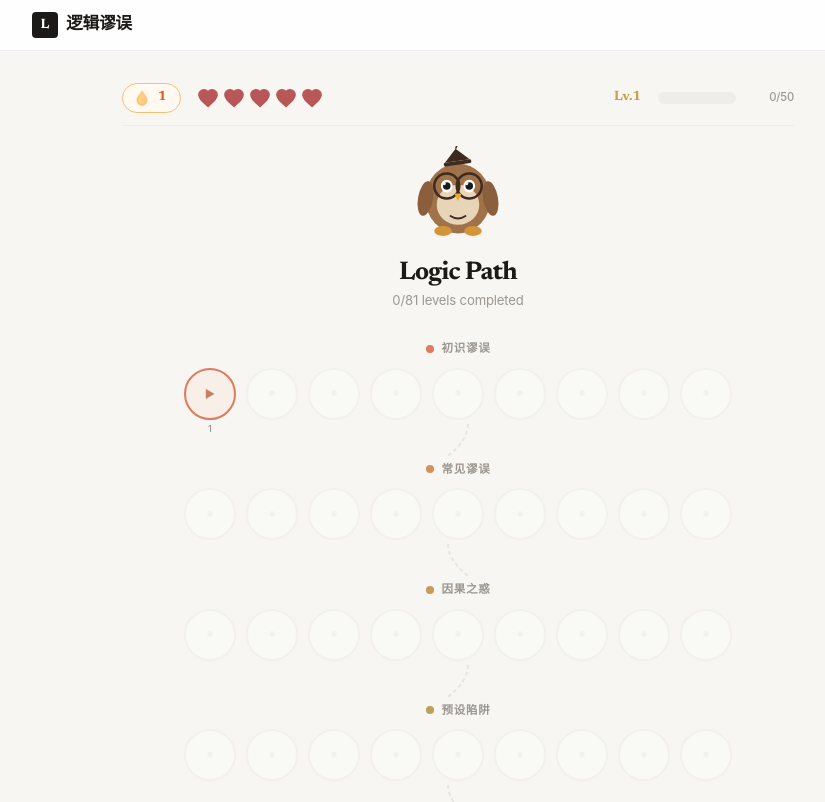
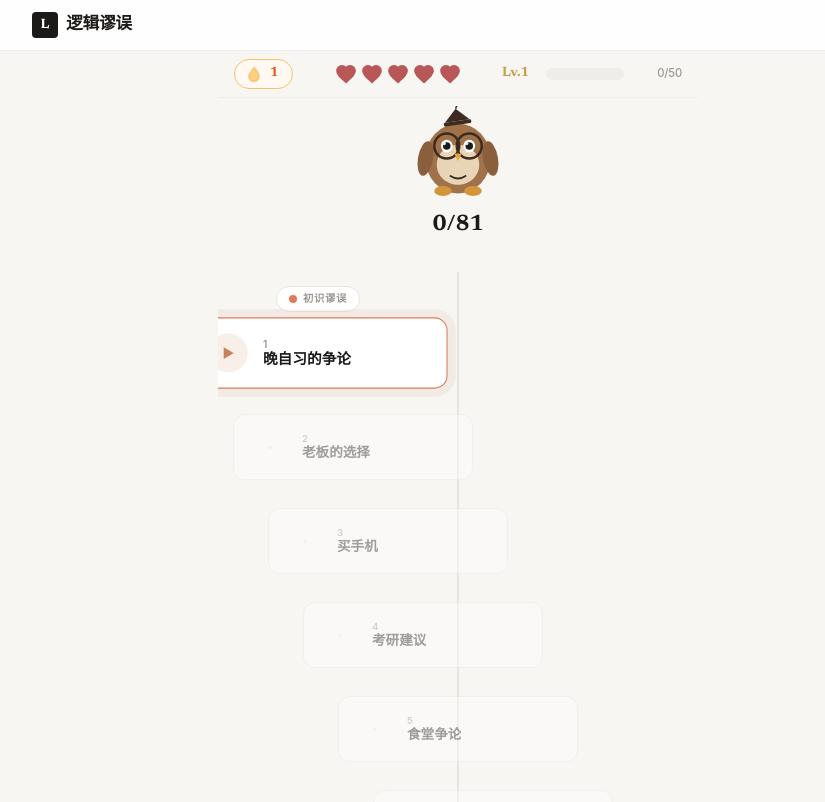
Before and after one commit to haoooowa/philosophy-game, a React (Vite) app: page / in a window 1280 px wide. Shown: the top 802 px of the page, without its empty margins (182-1007 px from the left). Built offline with nearby package versions, Linux system fonts and the light colour scheme.

Commit message:
Duolingo-style scrolling path: only show nearby levels

```diff
--- a/src/components/GamePath/PathView.module.css
+++ b/src/components/GamePath/PathView.module.css
@@ -1,7 +1,10 @@
-.wrapper {
-  max-width: 720px;
+.outer {
+  display: flex;
+  flex-direction: column;
+  height: 100vh;
+  max-width: 480px;
   margin: 0 auto;
-  padding: 20px 24px 64px;
+  overflow: hidden;
 }
 
 /* Top bar */
@@ -9,66 +12,98 @@
   display: flex;
   justify-content: space-between;
   align-items: center;
-  padding: 12px 0;
-  margin-bottom: 20px;
+  padding: 8px 16px;
+  gap: 10px;
   border-bottom: 1px solid var(--color-border-light);
+  flex-shrink: 0;
 }
 
-.topLeft {
-  display: flex;
-  align-items: center;
-  gap: 16px;
-}
-
-.topRight {
-  display: flex;
-  align-items: center;
-}
-
-/* Owl area */
+/* Owl */
 .owlArea {
   display: flex;
   justify-content: center;
-  margin-bottom: 12px;
-  min-height: 100px;
+  padding: 8px 0;
+  min-height: 50px;
+  flex-shrink: 0;
 }
 
-/* Summary */
-.summary {
+/* Progress header */
+.progressHeader {
   text-align: center;
-  margin-bottom: 28px;
+  padding: 4px 0 8px;
+  flex-shrink: 0;
 }
 
-.title {
-  font-size: 1.6rem;
-  letter-spacing: -0.03em;
-  margin-bottom: 2px;
+.progressCount {
+  font-family: var(--font-serif);
+  font-size: 1.4rem;
+  font-weight: 700;
+  color: var(--color-text);
 }
 
-.sub {
-  font-size: 0.82rem;
-  color: var(--color-text-muted);
+/* Scrollable path */
+.scrollContainer {
+  flex: 1;
+  overflow-y: auto;
+  overflow-x: hidden;
+  padding: 20px 0 40vh;
+  scroll-behavior: smooth;
+  -ms-overflow-style: none;
+  scrollbar-width: none;
 }
 
-/* Path container */
-.pathContainer {
+.scrollContainer::-webkit-scrollbar {
+  display: none;
+}
+
+.pathTrack {
+  position: relative;
   display: flex;
   flex-direction: column;
   align-items: center;
+  padding: 0 40px;
 }
 
-.chapterRow {
+/* Continuous vertical connector */
+.connectorLine {
+  position: absolute;
+  left: 50%;
+  top: 0;
+  bottom: 0;
+  width: 2px;
+  background: var(--color-border);
+  transform: translateX(-50%);
+  z-index: 0;
+}
+
+/* Node wrapper */
+.nodeWrapper {
   display: flex;
   flex-direction: column;
   align-items: center;
-  width: 100%;
+  position: relative;
+  z-index: 1;
+  transform: translateX(var(--node-offset, 0px));
+  transition: opacity 300ms ease, transform 400ms var(--ease-out-expo);
+  margin: 14px 0;
 }
 
-.chapterLabel {
+.nodeHidden {
+  opacity: 0.15;
+  pointer-events: none;
+  transform: translateX(var(--node-offset, 0px)) scale(0.6);
+}
+
+/* Chapter banner */
+.chapterBanner {
   display: flex;
   align-items: center;
-  gap: 8px;
-  margin-bottom: 10px;
+  gap: 6px;
+  margin-bottom: 8px;
+  padding: 4px 12px;
+  background: var(--color-bg-card);
+  border: 1px solid var(--color-border);
+  border-radius: 999px;
 }
 
 .chapterDot {
@@ -77,79 +112,99 @@
   border-radius: 50%;
 }
 
-.chapterName {
-  font-size: 0.72rem;
+.chapterLabel {
+  font-size: 0.65rem;
   font-weight: 600;
   text-transform: uppercase;
   letter-spacing: 0.06em;
   color: var(--color-text-muted);
 }
 
-/* Level nodes row */
-.levelRow {
-  display: flex;
-  gap: 10px;
-  flex-wrap: wrap;
-  justify-content: center;
-  max-width: 100%;
-}
-
-.reversed {
-  flex-direction: row-reverse;
-}
-
-/* Individual level node */
+/* Level node button */
 .node {
   display: flex;
-  flex-direction: column;
   align-items: center;
-  gap: 3px;
-  width: 52px;
-  height: 52px;
-  border-radius: 50%;
-  border: 2px solid var(--color-border);
+  gap: 14px;
+  width: 240px;
+  padding: 14px 18px;
+  border-radius: var(--radius-xl);
+  border: 1.5px solid var(--color-border);
   background: var(--color-bg-card);
-  transition: all 200ms var(--ease-out-expo);
+  transition: all 250ms var(--ease-out-expo);
   cursor: pointer;
-  position: relative;
-  justify-content: center;
+  text-align: left;
 }
 
 .node:hover:not(:disabled) {
-  transform: scale(1.12);
+  transform: scale(1.04);
+  border-color: var(--color-text);
 }
 
-.nodeInner {
+.node:disabled {
+  cursor: default;
+}
+
+/* Node inner icon */
+.nodeIcon {
+  font-family: var(--font-serif);
+  font-size: 1.1rem;
+  font-weight: 700;
+  width: 36px;
+  height: 36px;
   display: flex;
   align-items: center;
   justify-content: center;
-  width: 100%;
-  height: 100%;
-}
-
-.nodeStars {
-  font-family: var(--font-serif);
-  font-size: 0.85rem;
-  font-weight: 700;
-  color: var(--color-gold);
+  border-radius: 50%;
+  background: var(--color-bg-warm);
+  flex-shrink: 0;
 }
 
 .nodePlay {
-  font-size: 0.7rem;
+  font-size: 0.75rem;
   color: var(--color-accent);
+  width: 36px;
+  height: 36px;
+  display: flex;
+  align-items: center;
+  justify-content: center;
+  border-radius: 50%;
+  background: var(--color-accent-light);
+  flex-shrink: 0;
 }
 
-.nodeLock {
-  font-size: 0.45rem;
+.nodeDot {
+  font-size: 1.5rem;
   color: var(--color-border);
+  width: 36px;
+  height: 36px;
+  display: flex;
+  align-items: center;
+  justify-content: center;
+  flex-shrink: 0;
 }
 
+/* Node text label */
 .nodeLabel {
-  position: absolute;
-  bottom: -16px;
-  font-size: 0.58rem;
+  display: flex;
+  flex-direction: column;
+  min-width: 0;
+}
+
+.nodeNum {
+  font-size: 0.6rem;
   color: var(--color-text-muted);
-  font-weight: 500;
+  font-weight: 600;
+  letter-spacing: 0.04em;
+}
+
+.nodeTitle {
+  font-size: 0.85rem;
+  font-weight: 600;
+  color: var(--color-text);
+  line-height: 1.3;
+  white-space: nowrap;
+  overflow: hidden;
+  text-overflow: ellipsis;
 }
 
 /* Node states */
@@ -165,23 +220,37 @@
 
 .nodeCurrent {
   border-color: var(--color-accent);
-  background: var(--color-accent-light);
-  animation: nodePulse 2s var(--ease-out-expo) infinite;
+  background: var(--color-bg-card);
+  transform: scale(1.08);
+  animation: nodePulse 2.5s var(--ease-out-expo) infinite;
+}
+
+.nodeCurrent:hover:not(:disabled) {
+  transform: scale(1.12);
 }
 
 .nodeLocked {
-  opacity: 0.3;
-  cursor: not-allowed;
+  opacity: 0.4;
 }
 
 @keyframes nodePulse {
   0%, 100% { box-shadow: 0 0 0 0 rgba(196, 130, 94, 0); }
-  50% { box-shadow: 0 0 0 6px rgba(196, 130, 94, 0.15); }
+  50% { box-shadow: 0 0 0 8px rgba(196, 130, 94, 0.1); }
 }
 
-/* Connector between rows */
-.connector {
-  display: flex;
-  justify-content: center;
-  margin: 4px 0;
+@media (max-width: 480px) {
+  .outer {
+    max-width: 100%;
+  }
+
+  .node {
+    width: 200px;
+    padding: 12px 14px;
+    gap: 10px;
+  }
+
+  .topBar {
+    padding: 6px 10px;
+    gap: 6px;
+  }
 }
--- a/src/components/GamePath/PathView.tsx
+++ b/src/components/GamePath/PathView.tsx
@@ -1,4 +1,4 @@
-import { useMemo } from 'react';
+import { useMemo, useEffect, useRef } from 'react';
 import { ALL_LEVELS } from '../../data/levels';
 import { CHAPTERS } from '../../data/chapters';
 import { useGameStore } from '../../store/gameStore';
@@ -12,155 +12,169 @@ interface Props {
   onSelectLevel: (levelId: number) => void;
 }
 
-// Arrange 81 levels in a snake path: 9 chapters, each in a row that alternates direction
-function buildSnakePath() {
-  const rows: { chapterId: number; levels: typeof ALL_LEVELS }[] = [];
+// Build a single snake path: chapter rows alternate left-to-right / right-to-left
+function buildPath() {
+  const nodes: { levelId: number; chapterId: number; x: number; y: number }[] = [];
+  let y = 0;
+
   for (let ch = 1; ch <= 9; ch++) {
-    const chapterLevels = ALL_LEVELS.filter(l => l.chapter === ch);
-    // Even chapters go right-to-left for snake effect
-    if (ch % 2 === 0) chapterLevels.reverse();
-    rows.push({ chapterId: ch, levels: chapterLevels });
+    const levels = ALL_LEVELS.filter(l => l.chapter === ch);
+    const reversed = ch % 2 === 0;
+    const ordered = reversed ? [...levels].reverse() : levels;
+
+    ordered.forEach((level, i) => {
+      nodes.push({
+        levelId: level.id,
+        chapterId: ch,
+        x: i,        // column within the row (0-8)
+        y,           // row index
+      });
+    });
+    y++;
   }
-  return rows;
+  return nodes;
 }
 
 export default function PathView({ onSelectLevel }: Props) {
   const {
-    isLevelUnlocked, isLevelCompleted, getStars,
+    isLevelUnlocked, isLevelCompleted, getStars, progress,
     hearts, maxHearts, xp, playerLevel, getXPToNextLevel,
-    streak, owlMood, owlMessage,
-    setOwlMood,
+    streak, owlMood, owlMessage, setOwlMood,
   } = useGameStore();
 
-  const rows = useMemo(() => buildSnakePath(), []);
-  const completedCount = useMemo(
-    () => ALL_LEVELS.filter(l => isLevelCompleted(l.id)).length,
-    [isLevelCompleted]
-  );
+  const pathNodes = useMemo(() => buildPath(), []);
+  const scrollRef = useRef<HTMLDivElement>(null);
+  const currentRef = useRef<HTMLDivElement>(null);
+
+  // Find the first uncompleted level as "current"
+  const currentLevelId = useMemo(() => {
+    const firstUncompleted = ALL_LEVELS.find(l => !isLevelCompleted(l.id) && isLevelUnlocked(l.id));
+    return firstUncompleted?.id ?? progress.currentLevel;
+  }, [progress.currentLevel, isLevelCompleted, isLevelUnlocked]);
+
+  // Auto-scroll to current level
+  useEffect(() => {
+    if (currentRef.current && scrollRef.current) {
+      const container = scrollRef.current;
+      const el = currentRef.current;
+      const offset = el.offsetTop - container.clientHeight / 2 + el.clientHeight / 2;
+      container.scrollTo({ top: offset, behavior: 'smooth' });
+    }
+  }, [currentLevelId]);
 
   const handleLevelClick = (levelId: number) => {
     if (!isLevelUnlocked(levelId)) return;
     if (hearts <= 0) {
-      setOwlMood('sad', 'No hearts left! Wait or refill.');
+      setOwlMood('sad', 'No hearts left!');
       return;
     }
     onSelectLevel(levelId);
   };
 
+  const completedCount = ALL_LEVELS.filter(l => isLevelCompleted(l.id)).length;
+
   return (
-    <div className={styles.wrapper}>
-      {/* Top bar with stats */}
+    <div className={styles.outer}>
+      {/* Top bar */}
       <div className={styles.topBar}>
-        <div className={styles.topLeft}>
         <StreakBadge days={streak} />
         <HeartsBar maxHearts={maxHearts} currentHearts={hearts} />
-        </div>
-        <div className={styles.topRight}>
         <XPDisplay xp={xp} level={playerLevel} xpToNext={getXPToNextLevel()} />
       </div>
+
+      {/* Owl */}
+      <div className={styles.owlArea}>
+        <OwlMascot mood={owlMood} size="md" message={owlMessage || undefined} />
       </div>
 
-      {/* Owl mascot area */}
-      <div className={styles.owlArea}>
-        <OwlMascot
-          mood={owlMood}
-          size="md"
-          message={owlMessage || undefined}
-          speaking={!!owlMessage}
-        />
+      {/* Progress header */}
+      <div className={styles.progressHeader}>
+        <span className={styles.progressCount}>{completedCount}/81</span>
       </div>
 
-      {/* Progress summary */}
-      <div className={styles.summary}>
-        <h1 className={styles.title}>Logic Path</h1>
-        <p className={styles.sub}>{completedCount}/81 levels completed</p>
-      </div>
+      {/* Scrollable path */}
+      <div className={styles.scrollContainer} ref={scrollRef}>
+        <div className={styles.pathTrack}>
+          {/* Continuous vertical connector line */}
+          <div className={styles.connectorLine} />
 
-      {/* Snake path */}
-      <div className={styles.pathContainer}>
-        {rows.map((row, rowIdx) => {
-          const chapter = CHAPTERS[row.chapterId - 1];
-          const isReversed = row.chapterId % 2 === 0;
+          {pathNodes.map((node) => {
+            const chapter = CHAPTERS[node.chapterId - 1];
+            const level = ALL_LEVELS.find(l => l.id === node.levelId)!;
+            const unlocked = isLevelUnlocked(node.levelId);
+            const completed = isLevelCompleted(node.levelId);
+            const stars = getStars(node.levelId);
+            const isCurrent = node.levelId === currentLevelId;
 
-          return (
-            <div key={row.chapterId} className={styles.chapterRow}>
-              {/* Chapter label */}
-              <div className={styles.chapterLabel}>
-                <span
-                  className={styles.chapterDot}
-                  style={{ backgroundColor: chapter.color }}
-                />
-                <span className={styles.chapterName}>{chapter.title}</span>
-              </div>
+            // Show chapter banner at the first level of each chapter
+            const isFirstInChapter = ALL_LEVELS
+              .filter(l => l.chapter === node.chapterId)
+              .sort((a, b) => a.id - b.id)[0]?.id === node.levelId;
 
-              {/* Level nodes */}
-              <div className={`${styles.levelRow} ${isReversed ? styles.reversed : ''}`}>
-                {row.levels.map((level, i) => {
-                  const unlocked = isLevelUnlocked(level.id);
-                  const completed = isLevelCompleted(level.id);
-                  const stars = getStars(level.id);
-                  const isCurrent = unlocked && !completed;
+            // Determine visibility: show levels around current ± a window
+            const levelIdx = ALL_LEVELS.findIndex(l => l.id === node.levelId);
+            const currentIdx = ALL_LEVELS.findIndex(l => l.id === currentLevelId);
+            const distance = Math.abs(levelIdx - currentIdx);
+            const inWindow = distance <= 6;
 
+            // Calculate horizontal offset (snake path)
+            const col = node.x;
+            const maxCol = 8;
+            const offsetPx = ((col - maxCol / 2) / (maxCol / 2)) * 140;
+
+            // Node styling
             let nodeClass = styles.node;
             if (completed && stars === 3) nodeClass += ` ${styles.nodeGold}`;
             else if (completed) nodeClass += ` ${styles.nodeDone}`;
             else if (isCurrent) nodeClass += ` ${styles.nodeCurrent}`;
-                  else nodeClass += ` ${styles.nodeLocked}`;
-
-                  // Show first uncompleted level's number prominently
-                  const showLabel = isCurrent || (completed && i === 0);
+            else if (!unlocked) nodeClass += ` ${styles.nodeLocked}`;
 
             return (
+              <div
+                key={node.levelId}
+                className={`${styles.nodeWrapper} ${inWindow ? '' : styles.nodeHidden}`}
+                style={{ '--node-offset': `${offsetPx}px` } as React.CSSProperties}
+                ref={isCurrent ? currentRef : undefined}
+              >
+                {/* Chapter banner */}
+                {isFirstInChapter && (
+                  <div className={styles.chapterBanner}>
+                    <span className={styles.chapterDot} style={{ backgroundColor: chapter.color }} />
+                    <span className={styles.chapterLabel}>{chapter.title}</span>
+                  </div>
+                )}
+
+                {/* Level node */}
                 <button
-                      key={level.id}
                   className={nodeClass}
-                      onClick={() => handleLevelClick(level.id)}
+                  onClick={() => handleLevelClick(node.levelId)}
                   disabled={!unlocked}
                   type="button"
                   style={isCurrent ? {
                     borderColor: chapter.color,
-                        boxShadow: `0 0 0 4px ${chapter.color}20`,
+                    boxShadow: `0 0 0 6px ${chapter.color}20`,
                   } : undefined}
                 >
-                      <span className={styles.nodeInner}>
                   {completed ? (
-                          <span className={styles.nodeStars}>
+                    <span className={styles.nodeIcon} style={{ color: stars === 3 ? 'var(--color-gold)' : 'var(--color-success)' }}>
                       {stars === 3 ? '3' : stars === 2 ? '2' : '1'}
                     </span>
                   ) : isCurrent ? (
                     <span className={styles.nodePlay}>&#9654;</span>
                   ) : (
-                          <span className={styles.nodeLock}>&#9679;</span>
+                    <span className={styles.nodeDot}>&#183;</span>
                   )}
+
+                  <span className={styles.nodeLabel}>
+                    <span className={styles.nodeNum}>{node.levelId}</span>
+                    <span className={styles.nodeTitle}>{level.title}</span>
                   </span>
-                      {showLabel && (
-                        <span className={styles.nodeLabel}>{level.id}</span>
-                      )}
                 </button>
-                  );
-                })}
-              </div>
-
-              {/* Connector line between rows */}
-              {rowIdx < rows.length - 1 && (
-                <div className={styles.connector}>
-                  <svg width="24" height="32" viewBox="0 0 24 32">
-                    <path
-                      d={row.chapterId % 2 === 1
-                        ? 'M22 0 Q22 16 2 32'
-                        : 'M2 0 Q2 16 22 32'}
-                      fill="none"
-                      stroke="var(--color-border)"
-                      strokeWidth="2"
-                      strokeDasharray="4 3"
-                    />
-                  </svg>
-                </div>
-              )}
               </div>
             );
           })}
         </div>
       </div>
+    </div>
   );
 }
```
Lines whose indentation alone changed are shown as unchanged.
